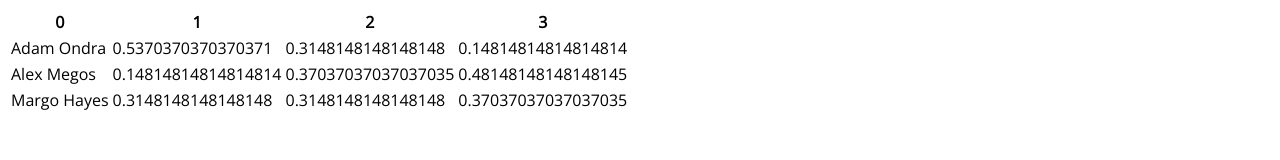
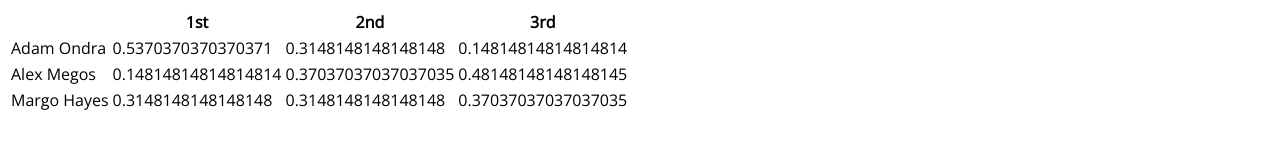
Before and after one commit to harrybiddle/compdex.rocks, a React (Create React App) app: page / in a window 1280 px wide. Shown: the top 160 px of the page. Built offline with nearby package versions, Linux system fonts and the light colour scheme.

Commit message:
Fix column header names

```diff
--- a/src/components/app/App.js
+++ b/src/components/app/App.js
@@ -95,6 +95,7 @@
 }
 export function predictionsProps(state) {
   function* headers(length) {
+    yield "";
     yield "1st";
     yield "2nd";
     yield "3rd";
@@ -106,7 +107,7 @@
   }
   const athletes = Object.keys(state.athletes);
   return {
-    columns: ["athlete"].concat(Array.from(headers(athletes.length))),
+    columns: Array.from(headers(athletes.length)),
     rows: Object.entries(
       probabilities(
         new Set(athletes),
--- a/src/components/predictions/Predictions.js
+++ b/src/components/predictions/Predictions.js
@@ -7,8 +7,8 @@
         <table>
           <thead>
             <tr>
-              {Object.keys(this.props.columns).map((name, index) => (
-                <th key={index}>{name}</th>
+              {this.props.columns.map((name, index) => (
+                <th key={"header" + index}>{name}</th>
               ))}
             </tr>
           </thead>
```
